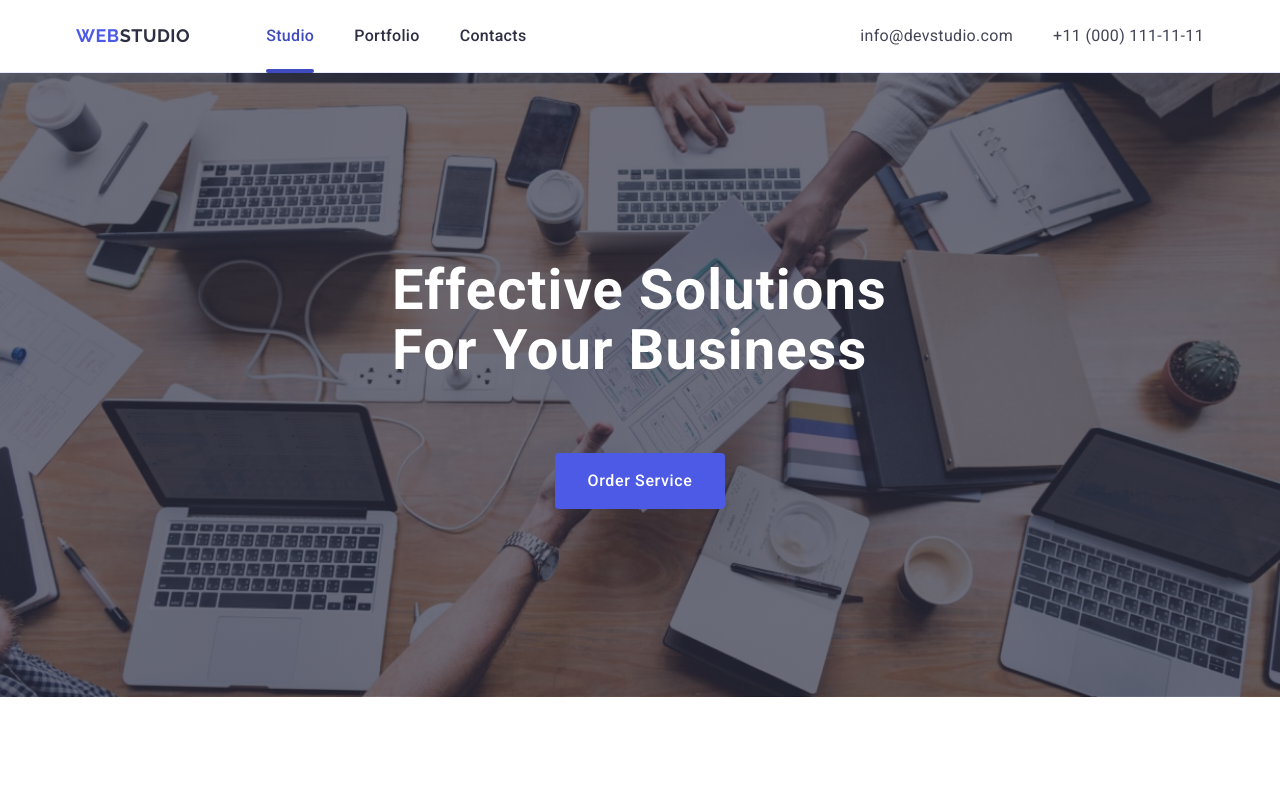
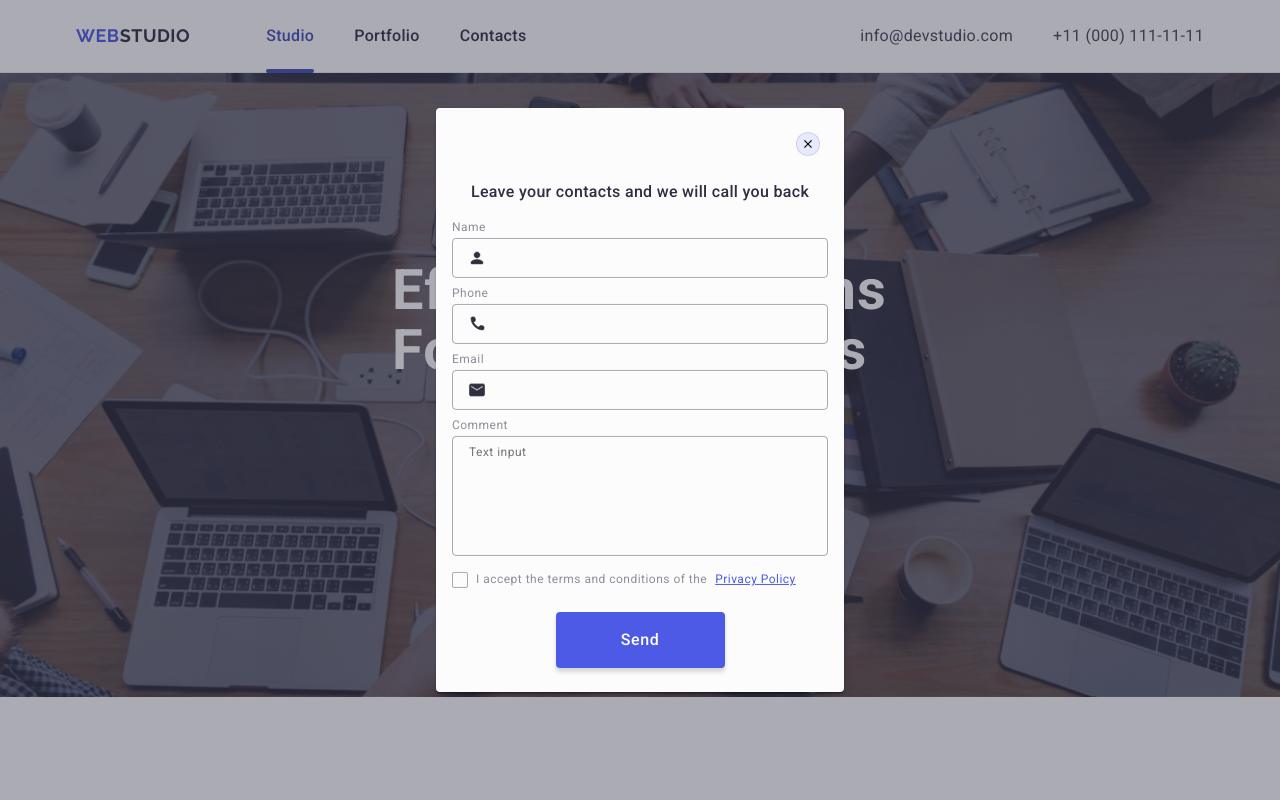
Before and after one commit to Alona93Hryhorieva/goit-markup-hw-06, a plain HTML site: page index.html in a window 1280 px wide. Shown: the top 800 px of the page. Drawn offline with nearby package versions, Linux system fonts and the light colour scheme; files whose address does not match are found by name.

Commit message:
доробка кінцева

```diff
--- a/css/styles.css
+++ b/css/styles.css
@@ -1009,6 +1009,15 @@ img{
   .checkbox {
     display: inline;
   }
+  .checkbox-text-span {
+    display: flex;
+    flex-direction: row;
+    text-align: center;
+  }
+
+  .span-link{
+    margin-left: 8px;
+  }
 }
 /*------desktop----*/
 
--- a/index.html
+++ b/index.html
@@ -447,7 +447,7 @@
            </div>
         </div>
     </footer>
-     <div class="backdrop"><!-- додаємо  модальне вікно is-open >-->
+     <div class="backdrop is-open"><!-- додаємо  модальне вікно is-open >-->
         <div class="modal">
           <button type="button" class="modal-close-btn">
              <svg class="modal-close-icon" width="8" height="8">
```
